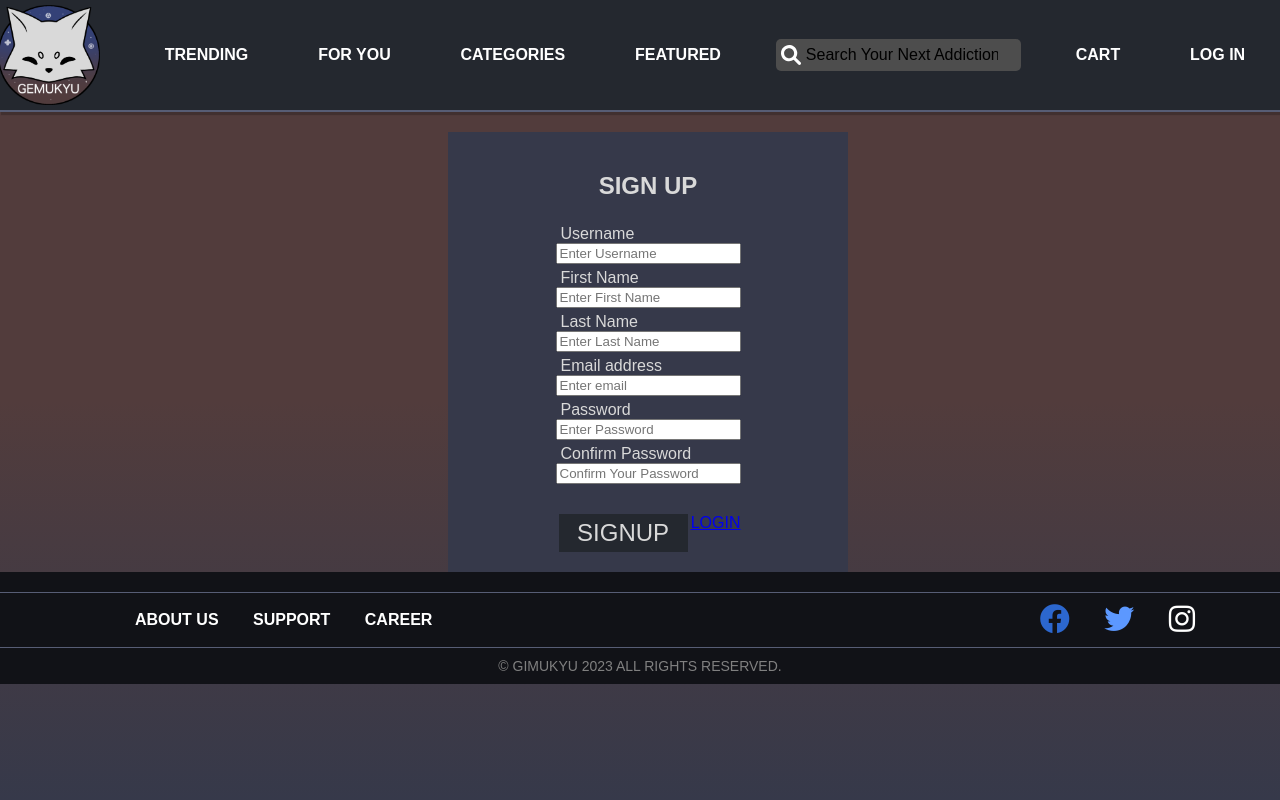
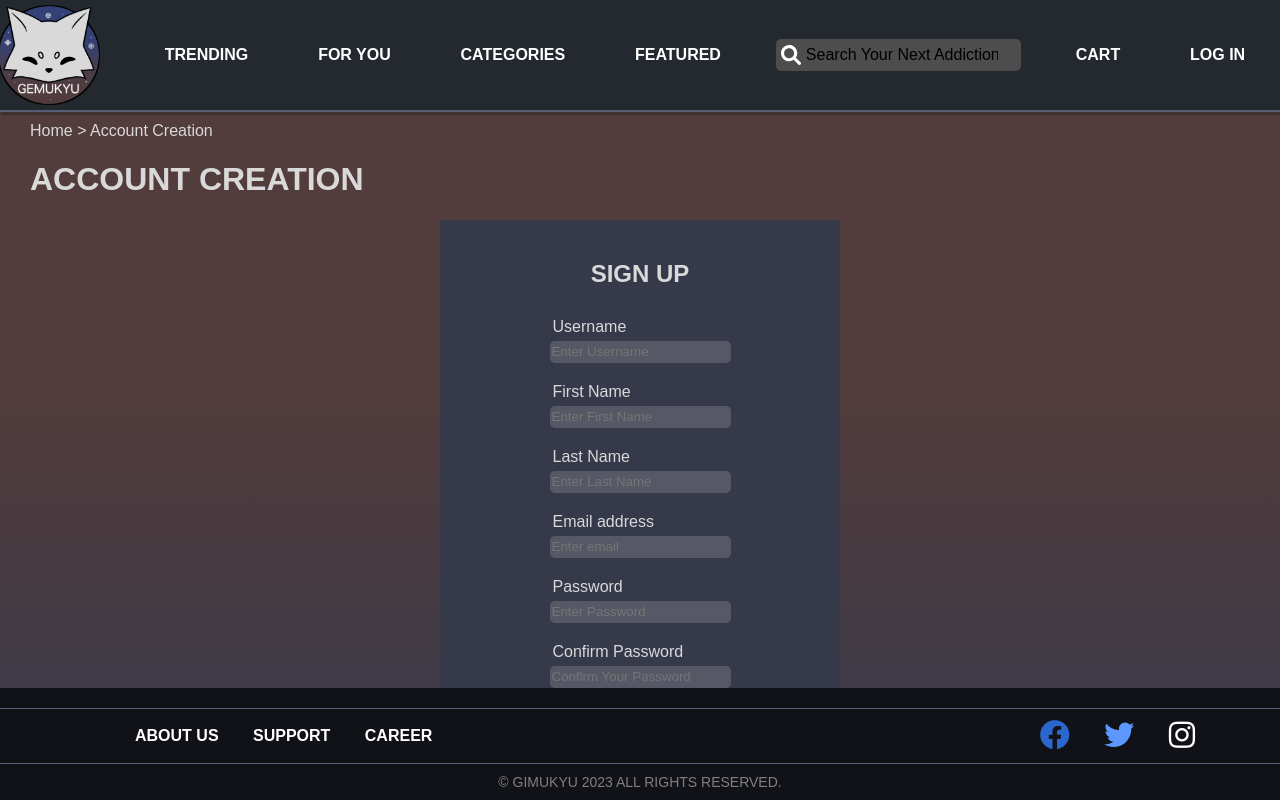
Before and after one commit to KimberlyJFlores/gemukyu.github.io, a Django app: page /register in a window 1280 px wide. Run offline with Django 4.2, Linux system fonts and the light colour scheme; some libraries are stand-ins or nearby versions.

Commit message:
registration page css

```diff
--- a/Gemukyu_App/static/registration.css
+++ b/Gemukyu_App/static/registration.css
@@ -1,9 +1,11 @@
-html, body {
+body {
     background-color: #523C3C;
+    height: 100%;
     font-family: 'Arial';
     background: linear-gradient(0deg, rgba(54,57,74,1) 0%, rgba(82,60,60,1) 50%);
     background-attachment: fixed;
     color: #d9d9d9;
+    align-items: center;
 }
 .formcontainer{
     display: flex;
@@ -11,8 +13,6 @@ html, body {
     flex-wrap: wrap;
     margin: auto;
     align-items: center;
-    margin-left: 35%;
-    margin-right: 35%;
     width: 400px;
     height: auto;
     background-color: #36394A;
@@ -25,6 +25,7 @@ html, body {
     border-style: outset;
     border: none;
     height: 20px;
+    border-radius: 5px;
 }
 text{
     color:gray;
@@ -39,6 +40,11 @@ button{
     padding-right: 10%;
     padding-top: 5px;
     padding-bottom: 5px;
+    border: none;
+    cursor: pointer;
+    outline: none;
+    margin: auto;
+    display: block;
 }
 .bottomtext{
     color:#93A9C1;
@@ -49,7 +55,8 @@ a:visited{
 label{
     color:#d9d9d9;
     width: 175px;
-    padding-top: 5px;
+    padding-top: 10px;
+    padding-bottom: 5px;
 }
 .formgroup{
     display: flex;
@@ -66,10 +73,15 @@ title{
     display: flex;
     flex-direction: row;
     justify-content: space-between;
-    width: 185px;
-    align-items: baseline;
-    padding-bottom: 20px;
+    width: 200px;
+    align-items: center;
+    padding-bottom: 30px;
+}
+.login{
+    color: blue;
 }
 footer{
-    margin-top: auto;
+    position: absolute;
+    bottom: 0;
+    width: 100%;
 }
--- a/Gemukyu_App/templates/registration.html
+++ b/Gemukyu_App/templates/registration.html
@@ -1,15 +1,22 @@
 <!doctype html>
 <head>
     {% load static %}
-    <link rel="stylesheet" type="text/css" href="{% static 'home.css' %}">
     <link rel="stylesheet" type="text/css" href="{% static 'registration.css' %}">
 	<html lang="en">
 </head>
-<head>
+<header>
 	{% include "header.html" %}
-</head>
+</header>
 <body>
-	<div class="formcontainer">
+<div style="padding-left:30px">
+	<div style="padding-top:10px">
+	Home &gt; Account Creation
+	</div>
+	<h1>
+	ACCOUNT CREATION
+	</h1>
+</div>
+<div class="formcontainer">
 	<form action="register" method="POST" class="form-horizontal">
 		{% csrf_token%}
 			<div class="col-xs-8 col-xs-offset-4">
@@ -17,39 +24,37 @@
 			</div>
 			<div class="formgroup" >
 				<label for="username">Username</label>
-				<input type="text" name="username" id="username" placeholder="Enter Username"
+				<input class="field" type="text" name="username" id="username" placeholder="Enter Username"
 					Required>
 			</div>
 			<div class="formgroup">
-				<label for="fanme">First Name</label>
-				<input type="text" name="first_name" id="first_name" placeholder="Enter First Name"
+				<label for="first_name">First Name</label>
+				<input class="field" type="text" name="first_name" id="first_name" placeholder="Enter First Name"
 					Required>
 			</div>
 			<div class="formgroup">
-				<label for="lname">Last Name</label>
-				<input type="text" name="last_name" id="last_name" placeholder="Enter Last Name"
+				<label for="last_name">Last Name</label>
+				<input class="field" type="text" name="last_name" id="last_name" placeholder="Enter Last Name"
 					Required>
 			</div>
 			<div class="formgroup">
 				<label for="email">Email address</label>
-				<input type="email" name="email" id="email" placeholder="Enter email" Required>
+				<input class="field" type="email" name="email" id="email" placeholder="Enter email" Required>
 			</div>
 			<div class="formgroup">
 				<label for="password">Password</label>
-				<input type="password" name="password" id="password" placeholder="Enter Password"
+				<input class="field" type="password" name="password" id="password" placeholder="Enter Password"
 					Required>
 			</div>
 			<div class="formgroup">
 				<label for="confirm_password">Confirm Password</label>
-				<input type="password" name="confirm_password" id="confirm_password"
+				<input class="field" type="confirm_password" name="confirm_password" id="confirm_password"
 					placeholder="Confirm Your Password" Required>
 			</div>
-			<div class="buttoncontainer">
-			<button type="submit">SIGNUP</button>
-			<a href="login_user" role="button">LOGIN</a>
-
-		</div>
-	</div>
+			<div class="buttoncontainer" >
+				<button type="submit">SIGNUP</button>
+				<a class="login" href="login_user" role="button">LOGIN</a>
+			</div>
 	</form>
 </div>
 <div class="form-group">
@@ -71,8 +76,8 @@
 	<script src="https://maxcdn.bootstrapcdn.com/bootstrap/4.0.0/js/bootstrap.min.js"
 		integrity="sha384-JZR6Spejh4U02d8jOt6vLEHfe/JQGiRRSQQxSfFWpi1MquVdAyjUar5+76PVCmYl"
 		crossorigin="anonymous"></script>
-<footer>
+	<footer>
 	{% include "footer.html" %}
-</footer>
+	</footer>
 </body>
 </html>
```
